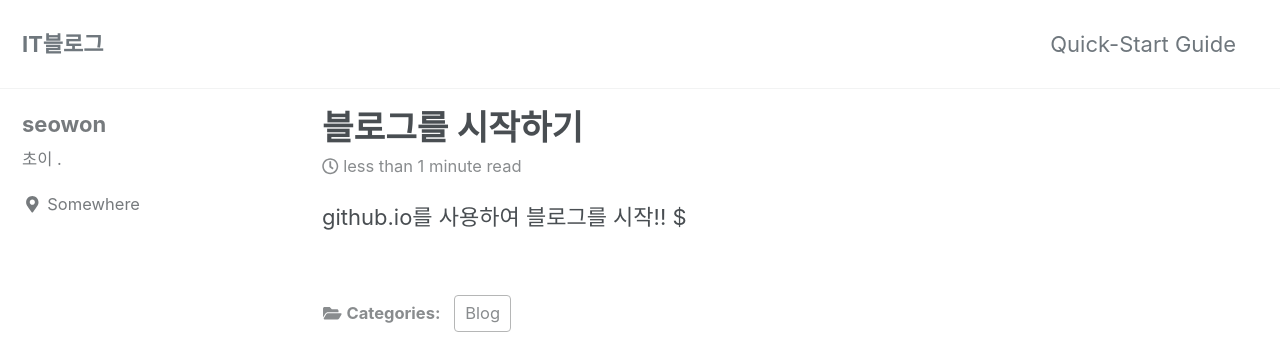
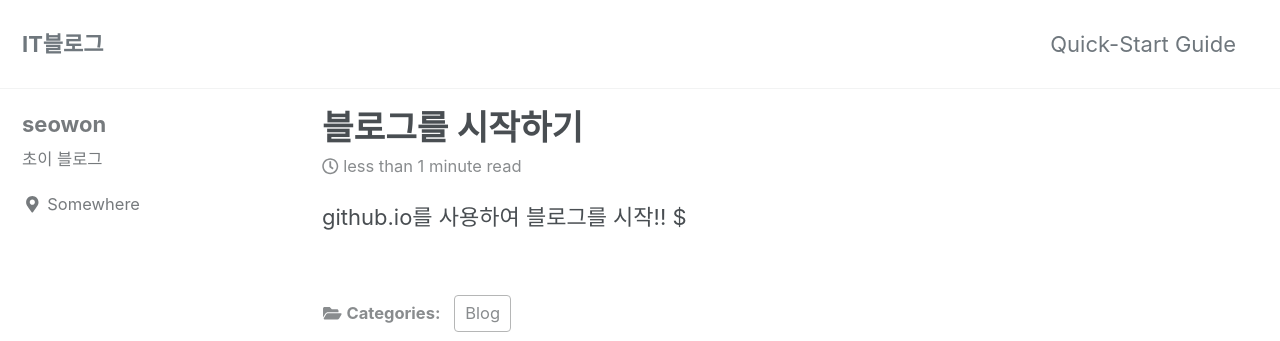
Before and after one commit to yonwon01/yonwon01.github.io, a Jekyll site: the page built from _posts/2019-04-10-start-blog.md, in a window 1280 px wide. Shown: the top 341 px of the page. Built offline with Jekyll 4.4.1, drawn with Linux system fonts in a browser that asks for light colours; cached includes are drawn as plain includes; nearby versions of some CDN libraries.

Commit message:
Update _config.yml

```diff
--- a/_config.yml
+++ b/_config.yml
@@ -3,7 +3,7 @@
 # This config file is meant for settings that affect your entire site, values
 # which you are expected to set up once and rarely need to edit after that.
 # For technical reasons, this file is *NOT* reloaded automatically when you use
-# `jekyll serve`. If you change this file, please restart the server process.
+# `jekyll serve`. If you change this file, please re the server process.
 
 # Theme Settings
 #
@@ -108,7 +108,7 @@ analytics:
 author:
   name             : "seowon"
   avatar           : # path of avatar image, e.g. "/assets/images/bio-photo.jpg"
-  bio              : "초이 ."
+  bio              : "초이 블로그"
   location         : "Somewhere"
   email            :
   links:
```
